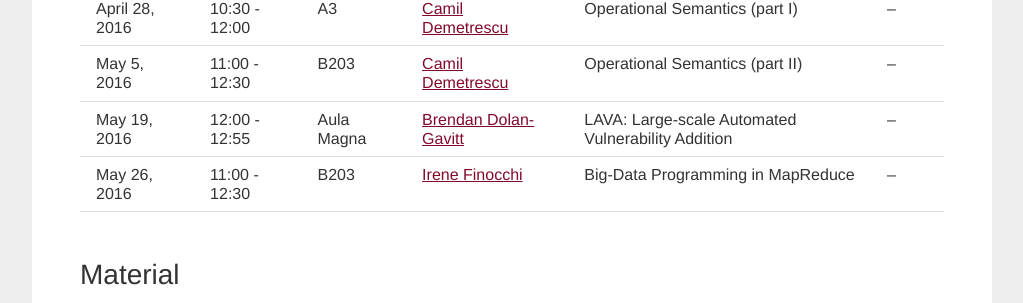
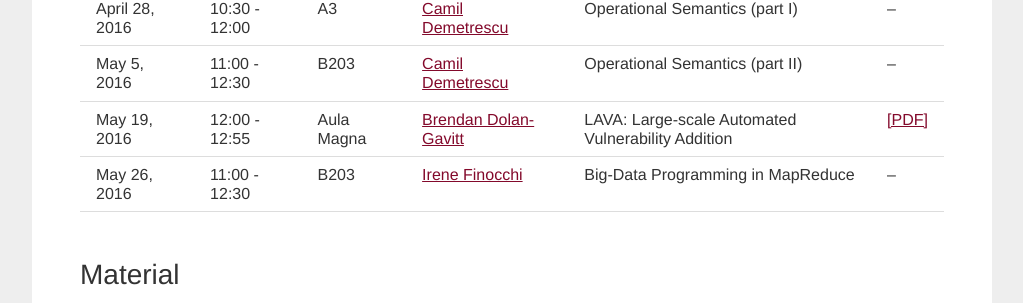
Before and after one commit to season-lab/season-lab.github.io, a Jekyll site: the page built from excellence.md, in a window 1280 px wide and 900 px high, scrolled down 1009 px. Shown: the part 149-452 px from the top of the window, without its empty margins (128-1151 px from the left). Built offline with Jekyll 4.4.1, drawn with Linux system fonts in a browser that asks for light colours.

Commit message:
LAVA slides

```diff
--- a/excellence.md
+++ b/excellence.md
@@ -29,7 +29,7 @@
 | April 12, 2016 | 14:00 - 15:30 | B203  | <a href="http://ecoppa.github.io/">Emilio Coppa</a> | Symbolic Execution | [[PDF]](https://drive.google.com/open?id=0BzPEdOad795XOGIzWWVKeTlwQlk) |
 | April 28, 2016 | 10:30 - 12:00 | A3  | <a href="http://www.dis.uniroma1.it/~demetres">Camil Demetrescu</a> | Operational Semantics (part I) | -- |
 | May 5, 2016 | 11:00 - 12:30 | B203  | <a href="http://www.dis.uniroma1.it/~demetres">Camil Demetrescu</a> | Operational Semantics (part II) | -- |
-| May 19, 2016 | 12:00 - 12:55 | Aula Magna  | <a href="http://engineering.nyu.edu/people/brendan-dolan-gavitt">Brendan Dolan-Gavitt</a> | LAVA: Large-scale Automated Vulnerability Addition | -- |
+| May 19, 2016 | 12:00 - 12:55 | Aula Magna  | <a href="http://engineering.nyu.edu/people/brendan-dolan-gavitt">Brendan Dolan-Gavitt</a> | LAVA: Large-scale Automated Vulnerability Addition | [[PDF]](https://drive.google.com/file/d/0BzPEdOad795XeEFyWlprUEdWWUU/view?usp=sharing) |
 | May 26, 2016 | 11:00 - 12:30 | B203  | <a href="http://wwwusers.di.uniroma1.it/~finocchi">Irene Finocchi</a> | Big-Data Programming in MapReduce | -- |
 
 <br />
```
